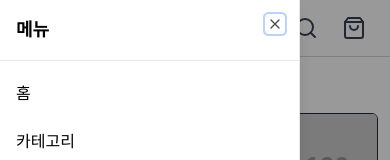
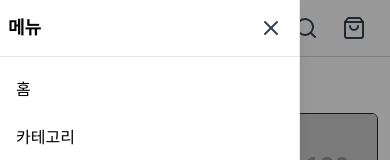
Before and after one commit to mairoo/guava, a Next.js app: page / in a window 390 px wide. Both pictures are taken after a click on the button 28 px from the left and 28 px from the top of the page. Shown: the top 160 px of the page. Built offline with nearby package versions, Linux system fonts and the light colour scheme.

Commit message:
x button

```diff
--- a/src/components/MobileHeaderContent.tsx
+++ b/src/components/MobileHeaderContent.tsx
@@ -1,6 +1,12 @@
 'use client';
 
-import { Sheet, SheetContent, SheetTrigger } from '@/components/ui/sheet';
+import { Button } from '@/components/ui/button';
+import {
+  Sheet,
+  SheetClose,
+  SheetContent,
+  SheetTrigger,
+} from '@/components/ui/sheet';
 import { Menu, Search, ShoppingBag, X } from 'lucide-react';
 import Link from 'next/link';
 import React, { useCallback, useEffect, useRef, useState } from 'react';
@@ -37,7 +43,6 @@ export const MobileHeaderContent = () => {
     [isSearching],
   );
 
-  // 컴포넌트가 언마운트될 때 body 스타일 복원
   useEffect(() => {
     return () => {
       document.body.style.overflow = '';
@@ -66,7 +71,6 @@ export const MobileHeaderContent = () => {
   const iconButtonClasses = 'p-2';
 
   const handleScroll = (e: React.UIEvent<HTMLElement>) => {
-    // 스크롤 이벤트 전파 방지
     e.stopPropagation();
   };
 
@@ -84,11 +88,20 @@ export const MobileHeaderContent = () => {
             </SheetTrigger>
             <SheetContent
               side="left"
-              className="w-[300px] p-0 border-r shadow-lg !pr-0 overflow-hidden"
+              className="w-[300px] p-0 border-r shadow-lg !pr-0 overflow-hidden [&>button]:hidden"
             >
               <div className="flex flex-col h-full bg-white">
-                <div className="p-4 border-b flex justify-between items-center">
+                <div className="p-2 border-b flex justify-between items-center">
                   <h2 className="text-lg font-semibold">메뉴</h2>
+                  <SheetClose asChild>
+                    <Button
+                      variant="ghost"
+                      size="icon"
+                      className="scale-150 transform origin-center rounded-full"
+                    >
+                      <X className="w-6 h-6 text-gray-700" />
+                    </Button>
+                  </SheetClose>
                 </div>
 
                 <nav
```
